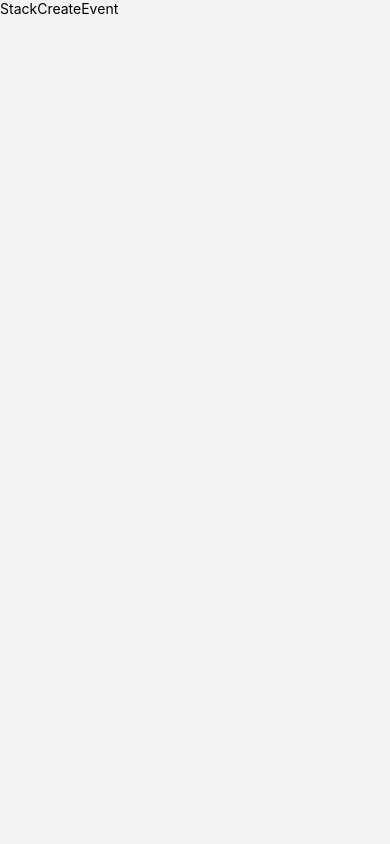
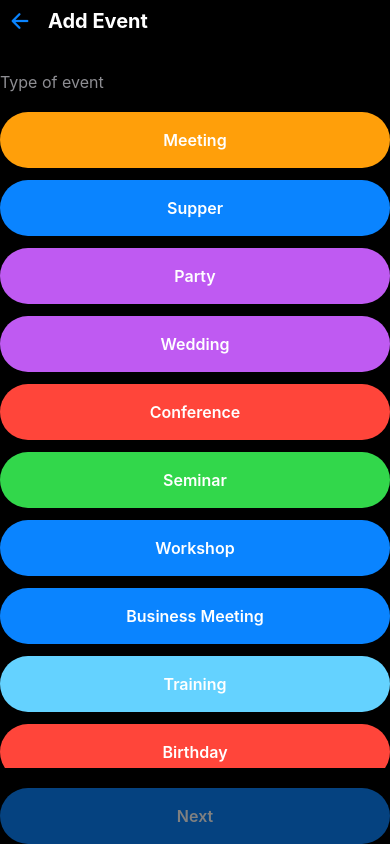
Before and after one commit to Vachek-hooves/Aristocrat, a React Native app: screen /StackCreateEvent in a window 390 px wide. Built offline with nearby package versions, Linux system fonts and the light colour scheme.

Commit message:
create StackCreateEvent

```diff
--- a/AppScreen/StackScreen/StackCreateEvent.js
+++ b/AppScreen/StackScreen/StackCreateEvent.js
@@ -1,14 +1,140 @@
-import {StyleSheet, Text, View} from 'react-native';
-import React from 'react';
+import React, {useState} from 'react';
+import {
+  StyleSheet,
+  Text,
+  View,
+  TouchableOpacity,
+  ScrollView,
+  SafeAreaView,
+} from 'react-native';
+import {Events} from '../../data/events';
+import Icon from 'react-native-vector-icons/Ionicons';
+import {useNavigation} from '@react-navigation/native';
 
 const StackCreateEvent = () => {
+  const [selectedEvent, setSelectedEvent] = useState(null);
+  const navigation = useNavigation();
+
+  const eventColors = {
+    Meeting: '#FF9F0A',
+    Supper: '#0A84FF',
+    Party: '#BF5AF2',
+    Conference: '#FF453A',
+    Seminar: '#32D74B',
+    Training: '#64D2FF',
+    Wedding: '#BF5AF2',
+    Birthday: '#FF453A',
+    Exhibition: '#FF9F0A',
+    Concert: '#0A84FF',
+  };
+
+  const handleNext = () => {
+    if (selectedEvent) {
+      // Navigate to next screen with selected event
+      console.log('Selected event:', selectedEvent);
+      // navigation.navigate('NextScreen', { eventType: selectedEvent });
+    }
+  };
+
   return (
-    <View>
-      <Text>StackCreateEvent</Text>
-    </View>
+    <SafeAreaView style={styles.container}>
+      <View style={styles.header}>
+        <TouchableOpacity
+          style={styles.backButton}
+          onPress={() => navigation.goBack()}
+        >
+          <Icon name="arrow-back" size={24} color="#0A84FF" />
+        </TouchableOpacity>
+        <Text style={styles.headerTitle}>Add Event</Text>
+      </View>
+
+      <Text style={styles.sectionTitle}>Type of event</Text>
+
+      <ScrollView style={styles.eventList} showsVerticalScrollIndicator={false}>
+        {Events.map((event) => (
+          <TouchableOpacity
+            key={event.id}
+            style={[
+              styles.eventButton,
+              {backgroundColor: eventColors[event.title] || '#0A84FF'},
+              selectedEvent === event.title && styles.selectedEvent,
+            ]}
+            onPress={() => setSelectedEvent(event.title)}>
+            <Text style={styles.eventButtonText}>{event.title}</Text>
+          </TouchableOpacity>
+        ))}
+      </ScrollView>
+
+      <TouchableOpacity
+        style={[
+          styles.nextButton,
+          {opacity: selectedEvent ? 1 : 0.5},
+        ]}
+        onPress={handleNext}
+        disabled={!selectedEvent}>
+        <Text style={styles.nextButtonText}>Next</Text>
+      </TouchableOpacity>
+    </SafeAreaView>
   );
 };
 
 export default StackCreateEvent;
 
-const styles = StyleSheet.create({});
+const styles = StyleSheet.create({
+  container: {
+    flex: 1,
+    backgroundColor: '#000000',
+    padding: 20,
+  },
+  header: {
+    flexDirection: 'row',
+    alignItems: 'center',
+    marginBottom: 30,
+  },
+  backButton: {
+    padding: 8,
+  },
+  headerTitle: {
+    fontSize: 20,
+    fontWeight: 'bold',
+    color: '#FFFFFF',
+    marginLeft: 8,
+  },
+  sectionTitle: {
+    fontSize: 16,
+    color: '#8E8E93',
+    marginBottom: 20,
+  },
+  eventList: {
+    flex: 1,
+  },
+  eventButton: {
+    height: 56,
+    borderRadius: 28,
+    justifyContent: 'center',
+    alignItems: 'center',
+    marginBottom: 12,
+  },
+  selectedEvent: {
+    borderWidth: 3,
+    borderColor: '#FFFFFF',
+  },
+  eventButtonText: {
+    color: '#FFFFFF',
+    fontSize: 16,
+    fontWeight: '600',
+  },
+  nextButton: {
+    backgroundColor: '#0A84FF',
+    height: 56,
+    borderRadius: 28,
+    justifyContent: 'center',
+    alignItems: 'center',
+    marginTop: 20,
+  },
+  nextButtonText: {
+    color: '#FFFFFF',
+    fontSize: 16,
+    fontWeight: '600',
+  },
+});
```
